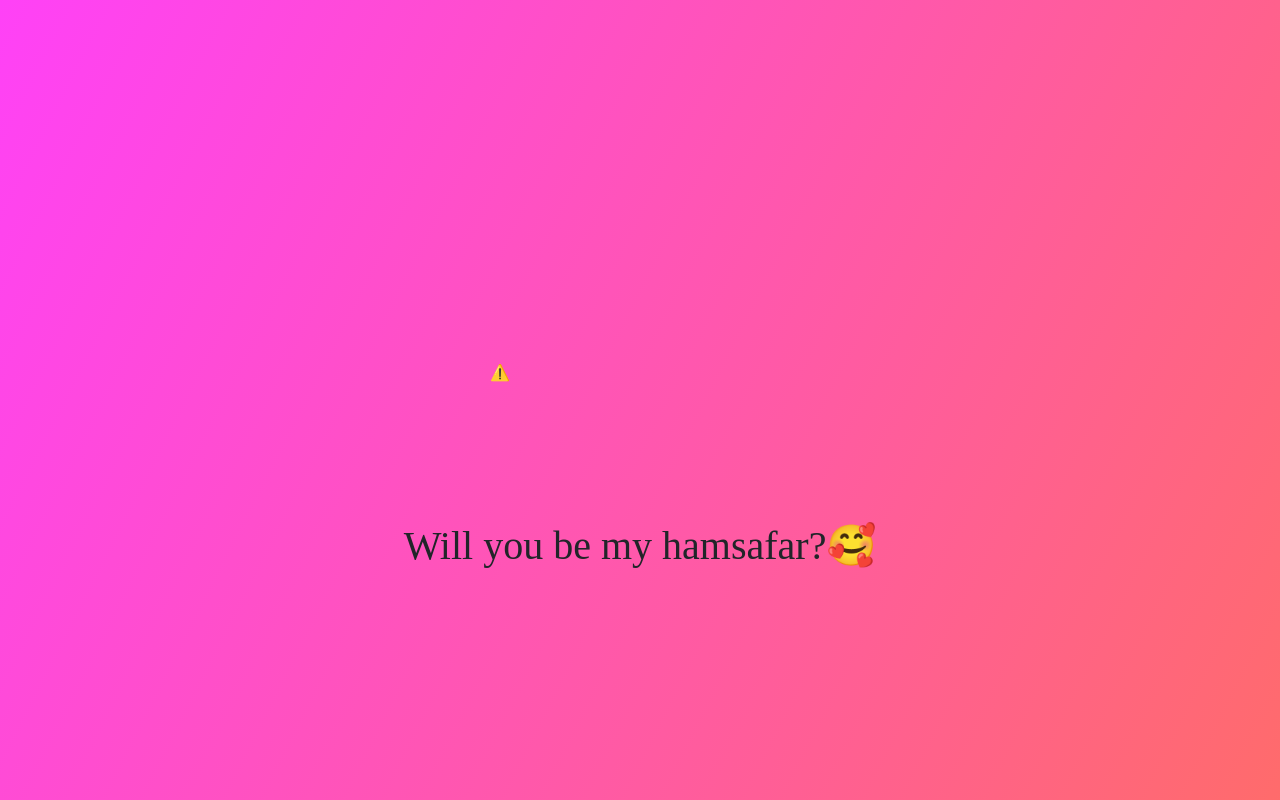
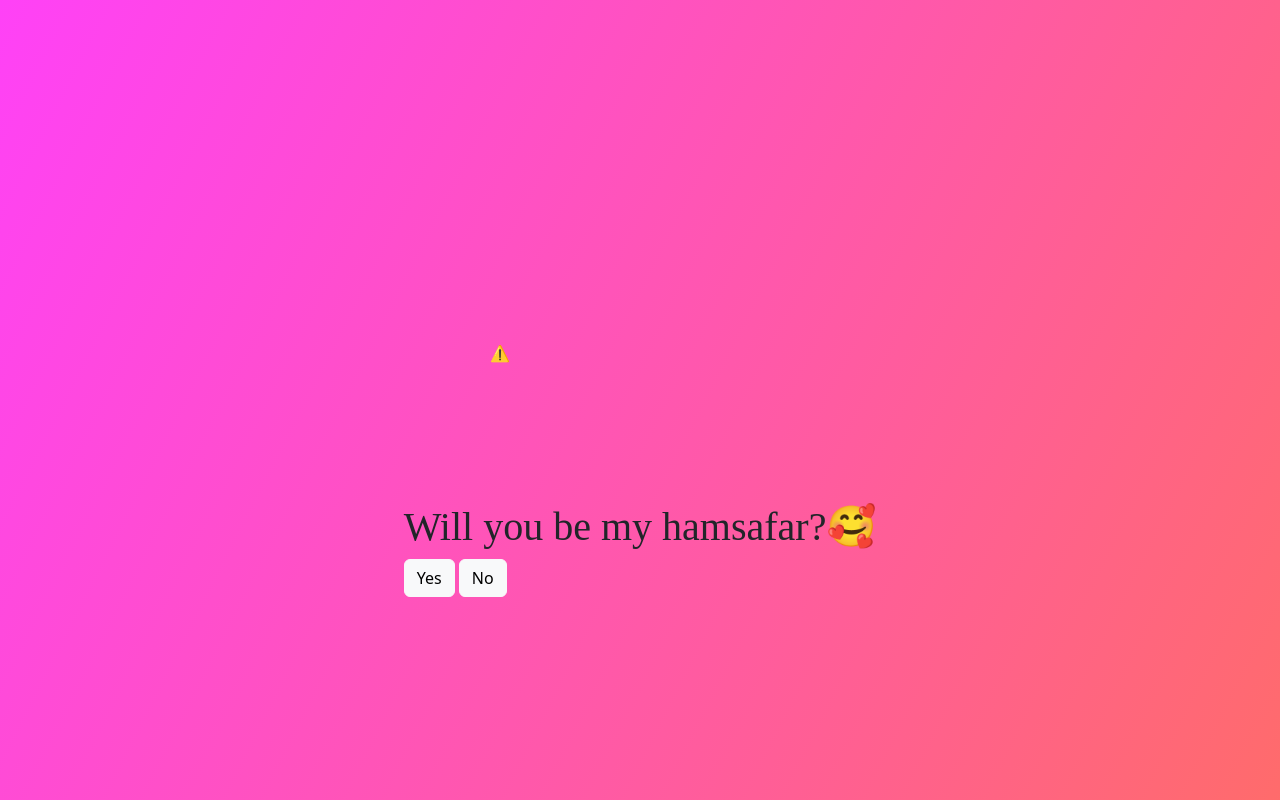
Before and after one commit to AmanKashyap0807/Fun-Projects, a plain HTML site: page Propose-day/index.html in a window 1280 px wide. Drawn offline with nearby package versions, Linux system fonts and the light colour scheme; no server answers; a web font is replaced by a local one.

Commit message:
button adding

```diff
--- a/Propose-day/index.html
+++ b/Propose-day/index.html
@@ -17,7 +17,9 @@
                 background="transparent" speed="1" style="width: 300px; height: 300px;" loop autoplay></lottie-player>
         </div>
         <h1>Will you be my hamsafar?🥰</h1>
-        <div class="d-flex justify-content centre" id="btn">
+        <div id="btn">
+            <button type="button" class="btn btn-light">Yes</button>
+            <button type="button" class="btn btn-light">No</button>
         </div>
     </div>
     <script src="https://cdn.jsdelivr.net/npm/bootstrap@5.3.3/dist/js/bootstrap.bundle.min.js"></script>
```
Also changed, not shown: Propose-day/style.css (+7 -0 lines).
